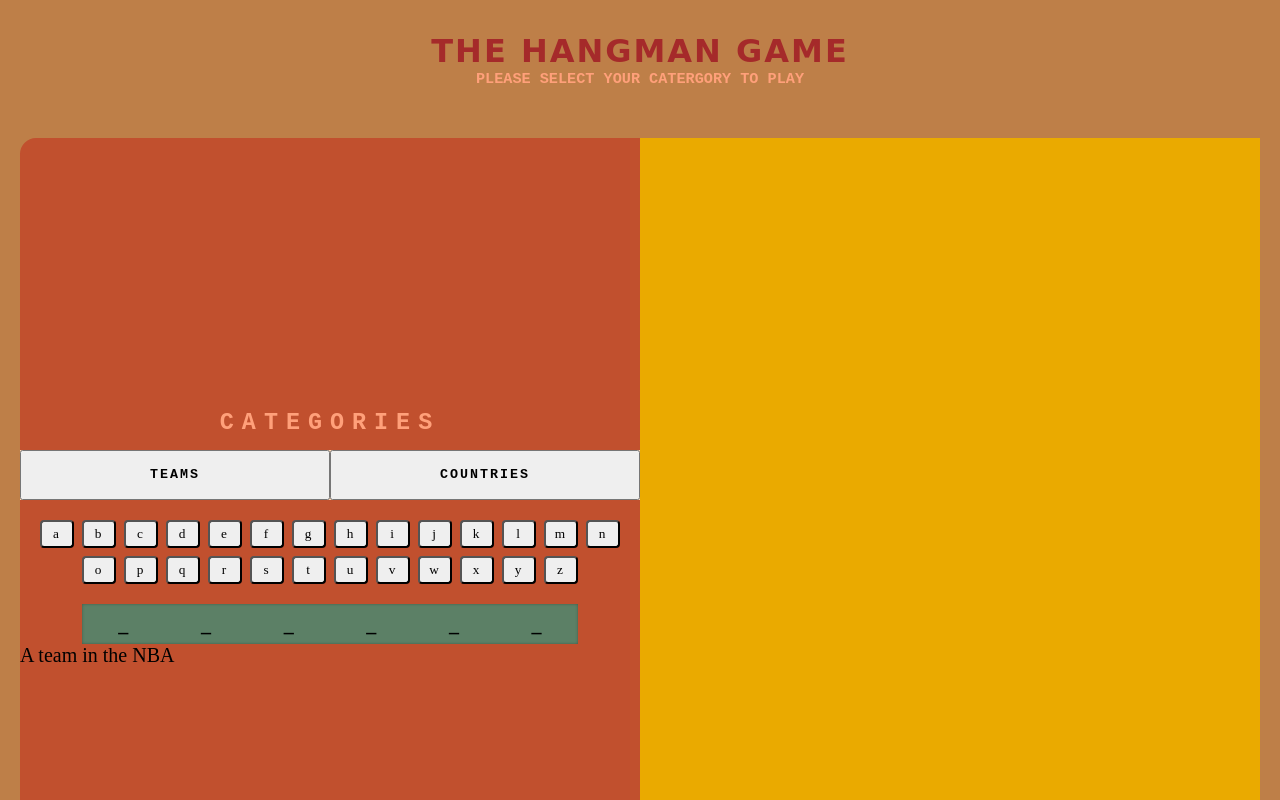
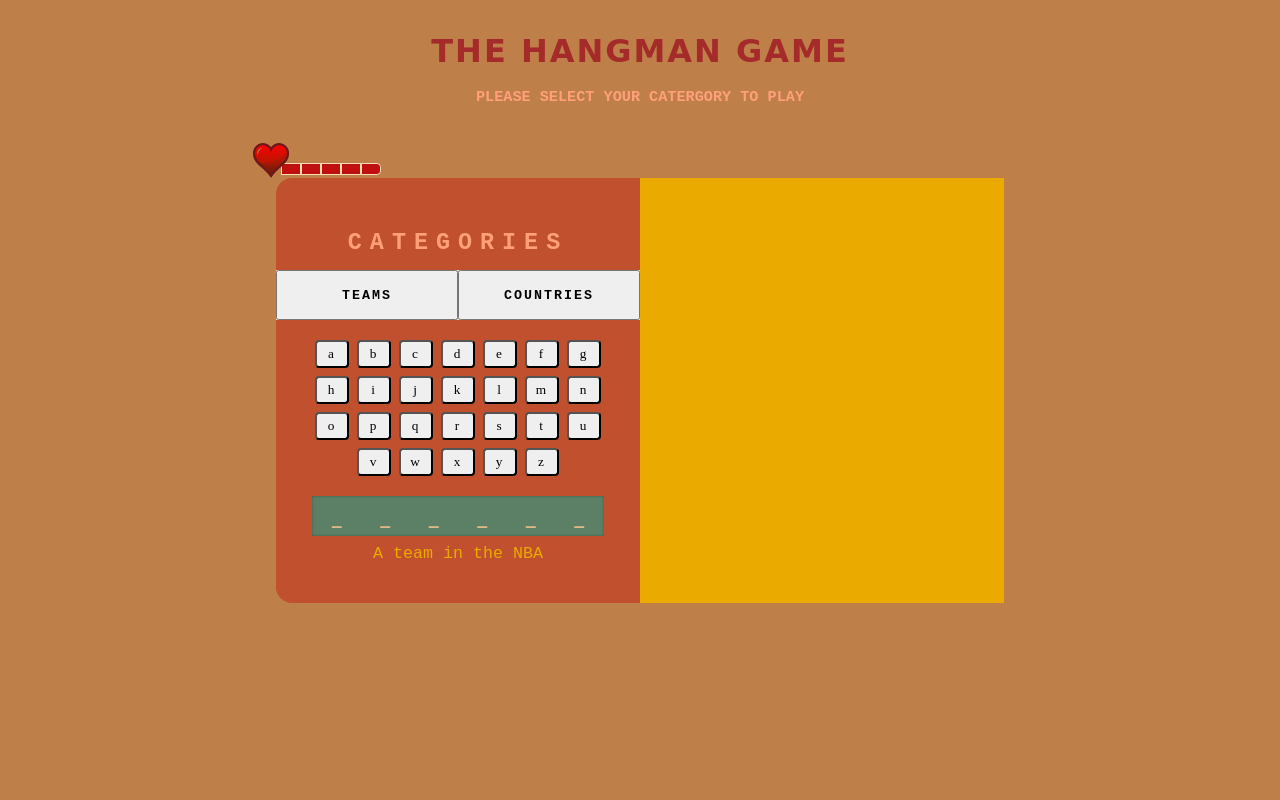
Before and after one commit to fagyare/Game-On-Project, a plain HTML site: page index.html in a window 1280 px wide. Both pictures are taken after a click on the button "TEAMS". Shown: the top 800 px of the page. Drawn offline with Linux system fonts and the light colour scheme.

Commit message:
new updates. adding fucntions

```diff
--- a/index.html
+++ b/index.html
@@ -12,24 +12,21 @@
     <!-- <div class="main-title"> -->
         <h1>The Hangman Game</h1>
         <h3 class="body-font main">Please Select Your Catergory to Play</h3>
-
     <div class="main-container">
         <!-- change this to columns -->
         <div class="content-left col">
             <div class="_is-content top show">
+                <div id="lives-remaining-container">
+                    <img src="heart-lives.png"/>
+                    <div id="lives-wrap"></div>
+                </div>
                 <div id="category-container"></div>
-
                 <div id="letter-container" class="letter-container hide"></div>
-
                 <div id="player-input-section"></div>
-
-
-                <div id="word-hint-container"></div>
+                <div id="word-hint-container" class="body-font"></div>
             </div>
-
             <div class="_is-content bottom">
                 <div id="game-result-text"></div>
-
                 <button id="new-game-button" class="body-font">New Game</button>
             </div>
         </div>
--- a/script.js
+++ b/script.js
@@ -1,4 +1,3 @@
-// Tap/Selecting the Id for initial reference
 // Catergories value for category buttons
 let categories = {
     teams: ['Lakers', 'Knicks', 'Nuggets', 'Pistons', 'Celtics', 'Heat', 'Nets', 'Bucks', 'Pacers', 'Magic'],
@@ -8,7 +7,7 @@ let hints = {
     teams: 'A team in the NBA',
     countries: 'A country in Africa'
 };
-// Set variable counts
+// Set variables
 let winCount = 0;
 let chosenWord = "";
 let rightGuesses = [];
@@ -22,6 +21,10 @@ let resultsEl = null;
 let contentLeftTop = null;
 let contentLeftBottom = null;
 let playerInputSection = null;
+let livesContainer = null;
+let hintContainer = null;
+let isNewGame = false;
+let isCategorySelected = false;
 /**
  *
  *
@@ -43,7 +46,7 @@ const displayOptions = () => {
     generateAndDisplayAlphabets();
 };
 
-// generate all alphabets
+// generate & display all alphabets using generateAndDisplayAplphabets arrow fucntion
 const generateAndDisplayAlphabets = () => {
     const letterContainer = document.getElementById('letter-container');
     const alphabets = [
@@ -61,41 +64,41 @@ const generateAndDisplayAlphabets = () => {
 }
 
 const generateWord = (selectCategory) => {
+    isCategorySelected = true;
+    isPlaying = !isCategorySelected;
     rightGuesses = [];
     wrongGuesses = [];
     const words = categories[selectCategory];
     const hint = hints[selectCategory];
-    console.log(hint)
     chosenWord = words[Math.floor(Math.random() * 9)].toLowerCase();
+    playerInputSection = document.getElementById('player-input-section');
+    hintContainer = document.getElementById('word-hint-container');
+
+    resetGame();
+    addSpaces();
+
+    hintContainer.innerHTML = hint;
+}
+
+const addSpaces = () => {
     rightGuesses = Array(chosenWord.length).fill('_');
-    console.log(rightGuesses);
-    playerInputSection = document.getElementById('player-input-section');
     playerInputSection.innerHTML = '';
-    console.log(chosenWord);
-    console.log(rightGuesses, wrongGuesses);
-    document.getElementById('word-hint-container').innerHTML = hint;
     for(let ch of rightGuesses) {
         const letterEl = document.createElement('h4');
-        letterEl.classList.add('_letter');
+        letterEl.classList.add('_letter', 'main-font');
         letterEl.textContent = ch;
         playerInputSection.append(letterEl);
     }
-
 }
-
 
 /**
  * handles when a letter is clicked
  * @params e : click event
  */
 const letterClicked = (e) => {
+    isPlaying = true;
     e.target.classList.add('clicked');
     e.target.setAttribute('disabled', true);
-
-    if (totalGuessesAllowed === 0) {
-        return displayGameResults();
-    }
-
     const letter = e.target.textContent;
     const wordArr = chosenWord.split('');
     const exists = wordArr.find(l => l === letter);
@@ -112,8 +115,8 @@ const letterClicked = (e) => {
         wrongGuesses.push(letter);
         totalGuessesAllowed--;
 
+        updateLives();
         // START DRAWING HERE
-
 
     }
 
@@ -122,26 +125,60 @@ const letterClicked = (e) => {
         return displayGameResults();
     }
 
+    if (totalGuessesAllowed === 0) {
+        userWon = false;
+        return displayGameResults();
+    }
+
 }
 
 
 const displayGameResults = () => {
     resultsEl = document.getElementById('game-result-text');
+    resultsEl.style.color = 'orange'
     resultsEl.innerHTML = `<div> You ${userWon ? 'won' : 'lost'} !!!</div>`;
-    contentLeftTop = document.querySelector('._is-content.top');
-    contentLeftBottom = document.querySelector('._is-content.bottom');
     contentLeftTop.classList.remove('show');
     contentLeftBottom.classList.add('show');
     document.getElementById('new-game-button').addEventListener('click', resetGame)
 }
 
 const resetGame = () => {
+    isPlaying = false;
     totalGuessesAllowed = MAX_GUESS;
+    contentLeftTop = document.querySelector('._is-content.top');
+    contentLeftBottom = document.querySelector('._is-content.bottom');
     contentLeftTop.classList.add('show');
     contentLeftBottom.classList.remove('show');
     playerInputSection.innerHTML = '';
     for (let x of document.getElementsByClassName(ALPHABET_CLASS_NAME)) {
-            x.removeAttribute('disabled')
+        x.removeAttribute('disabled')
+    }
+    livesContainer = document.getElementById('lives-wrap');
+    livesContainer.innerHTML = '';
+    hintContainer.innerHTML = '';
+
+    displayLivesRemaining();
+    updateLives()
+
+}
+
+const displayLivesRemaining = () => {
+    for(let i = 1; i <= totalGuessesAllowed; i++) {
+        const liveEl = document.createElement('span');
+        liveEl.classList.add('live', 'loaded');
+        livesContainer.append(liveEl);
+    }
+}
+
+const updateLives = () => {
+    if (isPlaying) {
+        livesContainer.children[totalGuessesAllowed].classList.remove('loaded');
+
+    } else {
+        const livesUsed = livesContainer.children;
+        for(let x of livesUsed) {
+           if (!x.classList.contains('loaded')) x.classList.add('loaded');
+        }
     }
 }
 
@@ -154,3 +191,5 @@ window.addEventListener('load', initializer);
 //window.onload = initializer;
 
 //document.addEventListener('DOMContentLoaded', initializer)
+
+// Canvas Drawing
--- a/styles.css
+++ b/styles.css
@@ -27,14 +27,21 @@ h1 {
 }
 
 h3 {
+    color: lightsalmon;
+    text-transform: uppercase;
+    font-family: monospace;
     text-align: center;
-    color: lightsalmon;
+    height: 40px;
+    margin: 18px auto;
+    border-radius: 40px;
+    text-align: center;
     text-transform: uppercase;
     font-family: monospace;
 }
 
 h3:not(.main) {
     letter-spacing: 8px;
+    margin: 0 auto;
 }
 
 
@@ -42,7 +49,9 @@ h3:not(.main) {
     margin: 50px auto;
     font-size: 20px;
     width: 100vw;
-    height: 100vh;
+    /* height: 50vh; */
+    max-width: 60vw;
+    max-height: 60vw;
     display: flex;
     justify-content: center;
     padding: 0 20px;
@@ -58,10 +67,18 @@ h3:not(.main) {
     border-radius: 4px;
     color: white;
     text-transform: uppercase;
+    border-color: peru;
 }
 #category-container {
     text-align: center;
     width: 100%;
+}
+
+#word-hint-container {
+    color: #EAAA00;
+    text-align: center;
+    margin-top: 8px;
+    font-size: smaller;
 }
 
 .categories-btn-wrap {
@@ -69,7 +86,6 @@ h3:not(.main) {
     width: 100%;
     background: peachpuff;
     justify-content: center;
-    margin-top: 14px;
 }
 
 .categories-btn-wrap button {
@@ -90,6 +106,7 @@ h3:not(.main) {
 canvas {
     width: 100%;
     height: 100%;
+    color: #de4112;
 }
 
 .col {
@@ -101,6 +118,7 @@ canvas {
     display: flex;
     flex-direction: column;
     justify-content: center;
+    padding: 40px 0;
 }
 
 ._is-content {
@@ -165,4 +183,72 @@ button:not(._letter) {
 ._letter {
     line-height: 40px;
     text-transform: uppercase;
+    color: burlywood;
 }
+
+#game-result-text{
+    color: #EAAA00;
+    background-color: peachpuff;
+    text-align: center;
+    width: 80%;
+    margin: 18px auto;
+    border-radius: 40px;
+    text-transform: uppercase;
+    padding: 45px;
+}
+
+#game-result-text > div {
+    line-height: 40px;
+}
+
+#lives-remaining-container {
+    width: auto;
+    max-width: 40%;
+    height: 12px;
+    position: relative;
+    top: -55px;
+    left: 5px;
+}
+
+#lives-remaining-container > div {
+    height: 100%;
+}
+
+.live {
+    width: 20px;
+    display: inline-block;
+    height: 100%;
+    border: 1px solid wheat;
+    vertical-align: top;
+}
+
+.live.loaded {
+    background: #c00f0f;
+}
+
+.live:last-child {
+    border-top-right-radius: 4px;
+    border-bottom-right-radius: 4px;
+}
+
+#lives-remaining-container img {
+    width: 25%;
+    position: absolute;
+    left: -28px;
+    top: -20px;
+    animation: pulse 2s cubic-bezier(0.215, 0.610, 0.355, 1) infinite;
+}
+
+@keyframes pulse {
+    0% {
+        width: 25%;
+    }
+
+    50% {
+        width: 27%;
+    }
+
+    100% {
+        width: 25%;
+    }
+}
```
Also changed, not shown: heart-lives.png (added).
